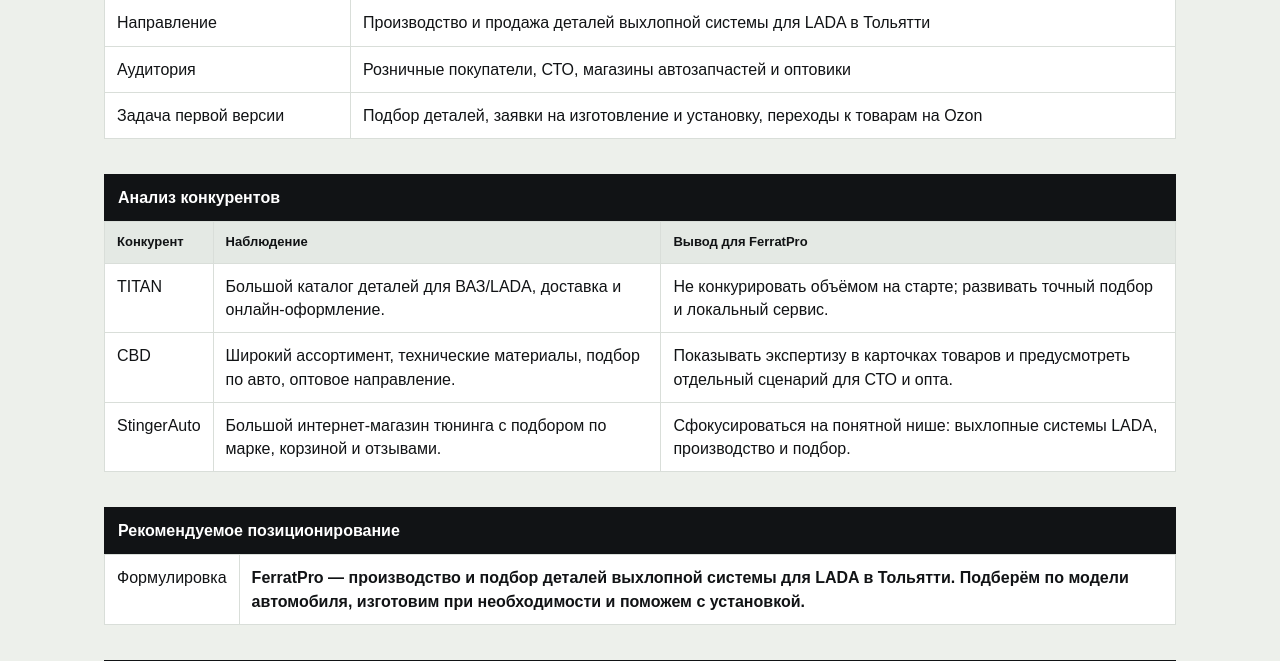
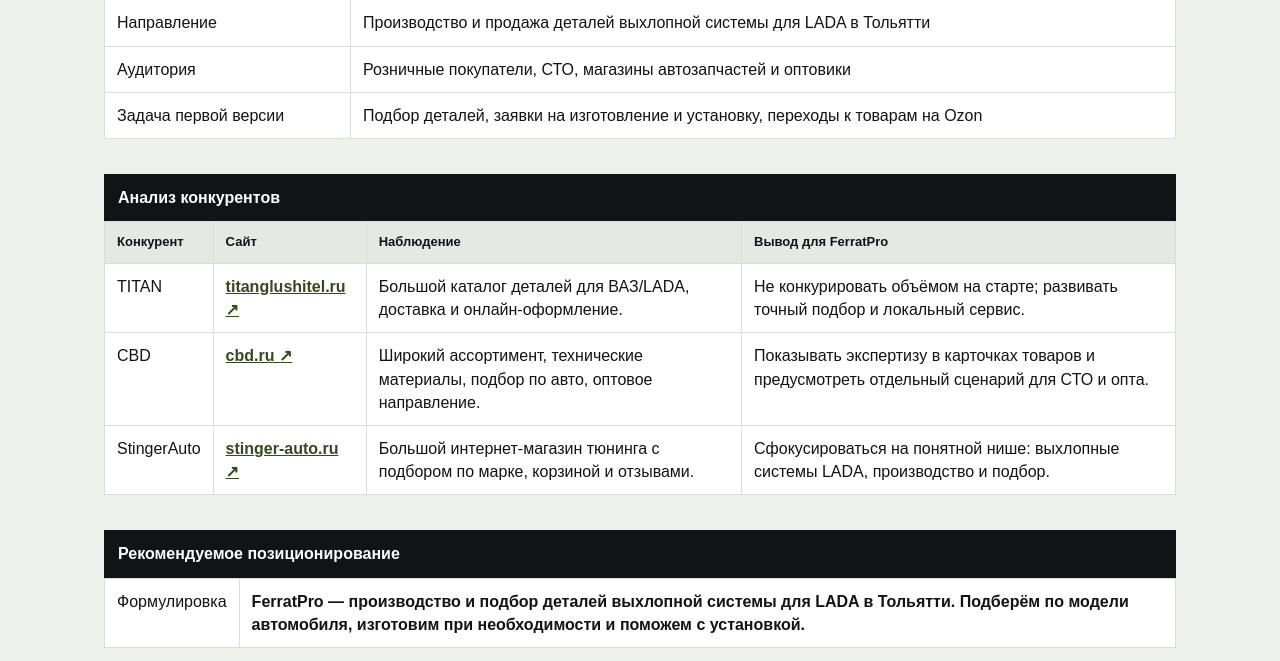
Before and after one commit to EugeneSlusar/ferratpro.ru, a PHP site: page /plan/research.html in a window 1280 px wide. Shown: the part 306-967 px from the top of the page. Run offline with PHP 8.4, Linux system fonts and the light colour scheme.

Commit message:
Add competitor website links to research

```diff
--- a/public_html/assets/plan.css
+++ b/public_html/assets/plan.css
@@ -12,6 +12,6 @@ h2 { margin:50px 0 15px; font-size:27px; letter-spacing:-1px; }
 .document-links { display:flex; flex-wrap:wrap; column-gap:12px; row-gap:12px; margin:22px 0; }.document-links a,.document-links span { padding:8px 11px; border:1px solid var(--line); color:var(--ink); background:var(--paper); font-size:13px; text-decoration:none; }.document-links a:hover { background:var(--accent); }.document-links span { background:var(--accent); font-weight:bold; }
 .group { margin-top:35px; }
 .group h3 { margin:0; padding:12px 14px; background:var(--ink); color:white; font-size:16px; }
-table { width:100%; border-collapse:collapse; background:var(--paper); } th,td { padding:11px 12px; border:1px solid var(--line); text-align:left; vertical-align:top; } th { background:#e4e9e4; font-size:13px; } .work-table td:first-child,.work-table th:first-child { width:105px; text-align:center; white-space:nowrap; } .work-table td:last-child,.work-table th:last-child { width:90px; text-align:right; white-space:nowrap; } .status { color:var(--muted); font-weight:bold; } .is-completed td { background:#e4e7e4; color:#59615b; } .is-completed .status { color:#3f4942; font-size:18px; } .total { font-weight:bold; background:#f6f8f5; }
+table { width:100%; border-collapse:collapse; background:var(--paper); } th,td { padding:11px 12px; border:1px solid var(--line); text-align:left; vertical-align:top; } th { background:#e4e9e4; font-size:13px; } td a { color:#334b1a; font-weight:bold; } td a:hover { color:#111315; } .work-table td:first-child,.work-table th:first-child { width:105px; text-align:center; white-space:nowrap; } .work-table td:last-child,.work-table th:last-child { width:90px; text-align:right; white-space:nowrap; } .status { color:var(--muted); font-weight:bold; } .is-completed td { background:#e4e7e4; color:#59615b; } .is-completed .status { color:#3f4942; font-size:18px; } .total { font-weight:bold; background:#f6f8f5; }
 .note { margin-top:45px; color:var(--muted); font-size:13px; }
 @media(max-width:600px) { main { padding:32px 12px; }.top { display:block; }.brand { margin-bottom:25px; }.summary { grid-template-columns:1fr; } table { table-layout:fixed; font-size:13px; } th,td { padding:8px; overflow-wrap:anywhere; word-break:break-word; } }
--- a/public_html/plan/research.html
+++ b/public_html/plan/research.html
@@ -26,10 +26,10 @@
 
       <section class="group">
         <h3>Анализ конкурентов</h3>
-        <table><thead><tr><th>Конкурент</th><th>Наблюдение</th><th>Вывод для FerratPro</th></tr></thead><tbody>
-          <tr><td>TITAN</td><td>Большой каталог деталей для ВАЗ/LADA, доставка и онлайн-оформление.</td><td>Не конкурировать объёмом на старте; развивать точный подбор и локальный сервис.</td></tr>
-          <tr><td>CBD</td><td>Широкий ассортимент, технические материалы, подбор по авто, оптовое направление.</td><td>Показывать экспертизу в карточках товаров и предусмотреть отдельный сценарий для СТО и опта.</td></tr>
-          <tr><td>StingerAuto</td><td>Большой интернет-магазин тюнинга с подбором по марке, корзиной и отзывами.</td><td>Сфокусироваться на понятной нише: выхлопные системы LADA, производство и подбор.</td></tr>
+        <table><thead><tr><th>Конкурент</th><th>Сайт</th><th>Наблюдение</th><th>Вывод для FerratPro</th></tr></thead><tbody>
+          <tr><td>TITAN</td><td><a href="https://titanglushitel.ru" target="_blank" rel="noopener">titanglushitel.ru ↗</a></td><td>Большой каталог деталей для ВАЗ/LADA, доставка и онлайн-оформление.</td><td>Не конкурировать объёмом на старте; развивать точный подбор и локальный сервис.</td></tr>
+          <tr><td>CBD</td><td><a href="https://cbd.ru" target="_blank" rel="noopener">cbd.ru ↗</a></td><td>Широкий ассортимент, технические материалы, подбор по авто, оптовое направление.</td><td>Показывать экспертизу в карточках товаров и предусмотреть отдельный сценарий для СТО и опта.</td></tr>
+          <tr><td>StingerAuto</td><td><a href="https://stinger-auto.ru" target="_blank" rel="noopener">stinger-auto.ru ↗</a></td><td>Большой интернет-магазин тюнинга с подбором по марке, корзиной и отзывами.</td><td>Сфокусироваться на понятной нише: выхлопные системы LADA, производство и подбор.</td></tr>
         </tbody></table>
       </section>
 
```
